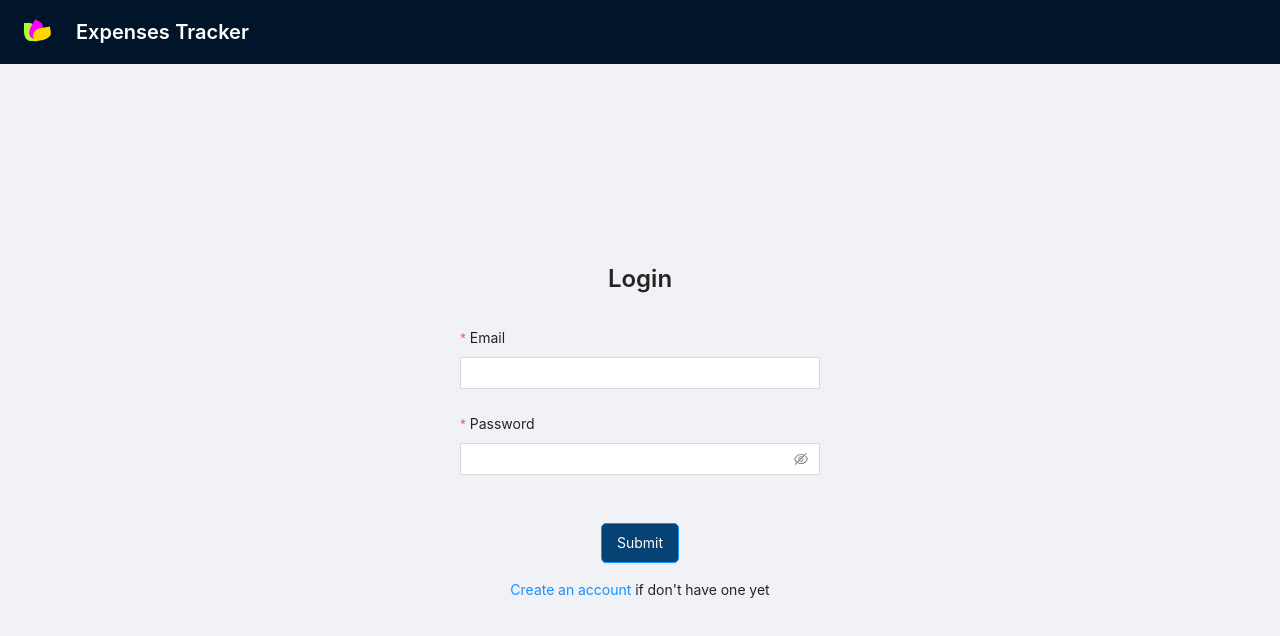
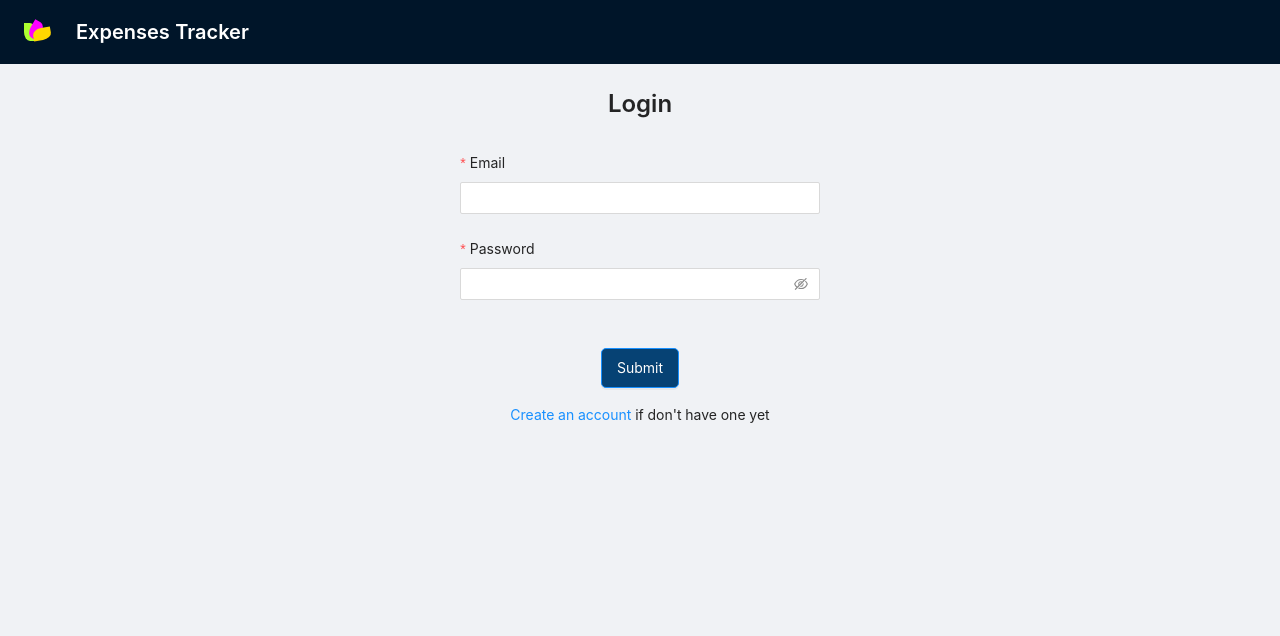
Before and after one commit to pwei12/expenses-tracker, a Next.js app: page /login in a window 1280 px wide. Shown: the top 636 px of the page. Built offline with nearby package versions, Linux system fonts and the light colour scheme.

Commit message:
fix: style of layout

```diff
--- a/components/MainLayout.jsx
+++ b/components/MainLayout.jsx
@@ -3,7 +3,7 @@ import Header from './Header';
 
 const MainLayout = ({ children, hasLoggedIn, hasAuthButton }) => {
   return (
-    <Layout style={{ height: '100vh' }}>
+    <Layout style={{ minHeight: '100vh' }}>
       <Header hasLoggedIn={hasLoggedIn} hasAuthButton={hasAuthButton} />
       <Layout.Content style={{ padding: '24px' }}>{children}</Layout.Content>
     </Layout>
```
